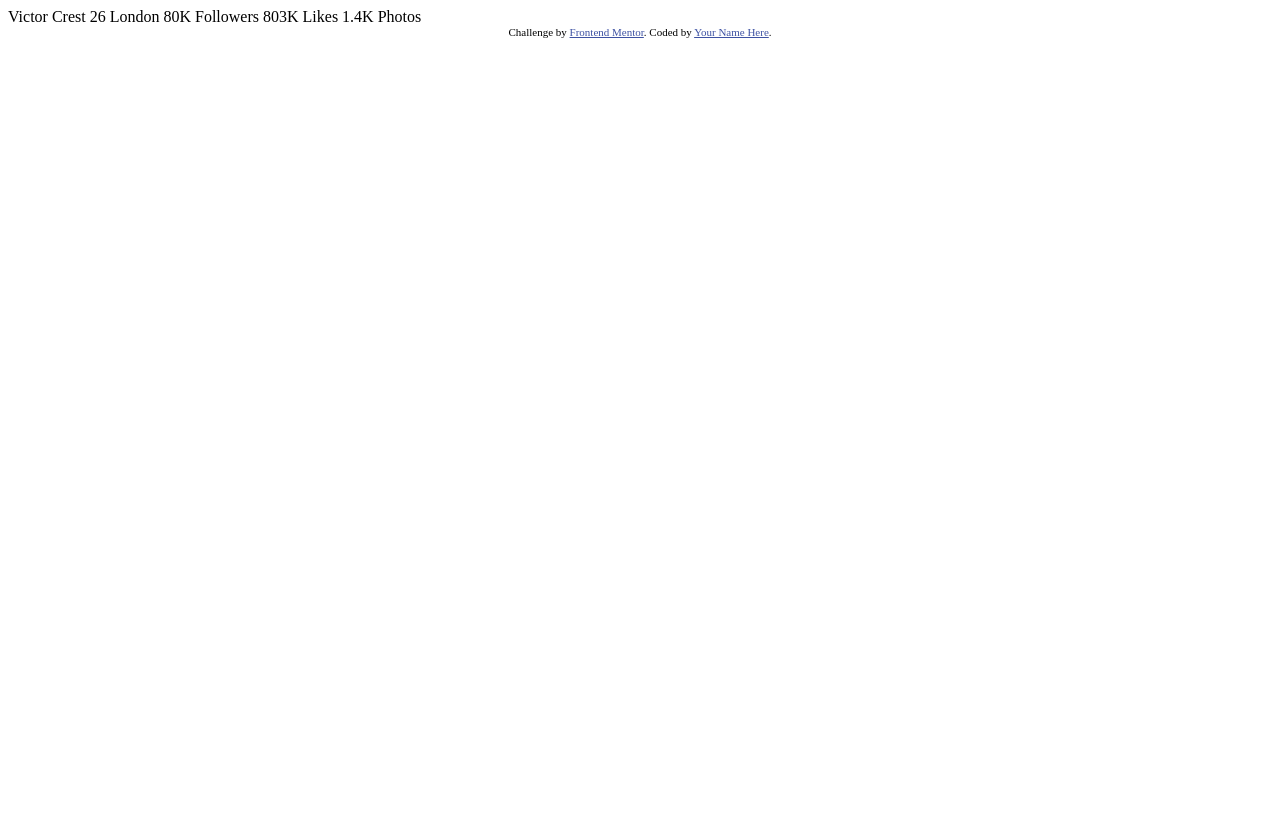
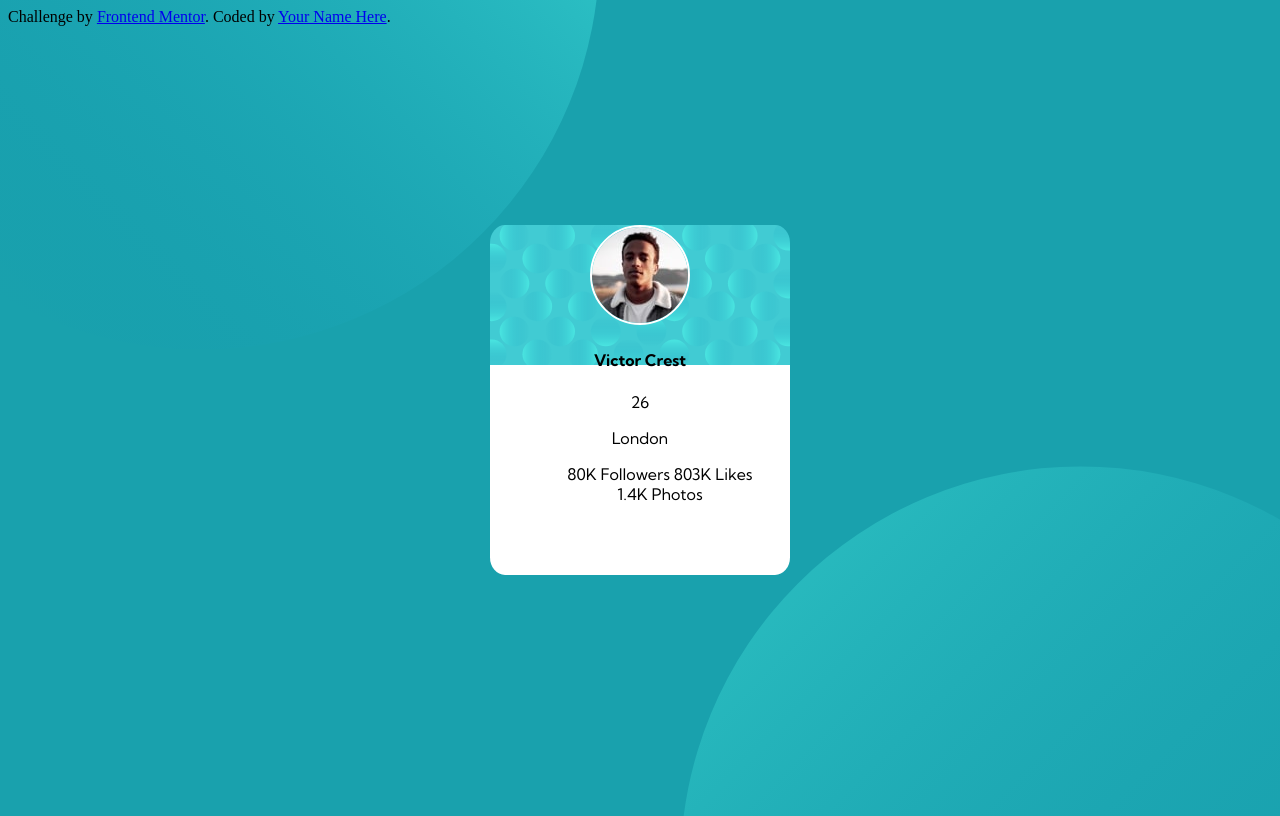
Before and after one commit to JhonnK08/profile-card-component-main, a plain HTML site: page index.html in a window 1280 px wide. Drawn offline with Linux system fonts and the light colour scheme.

Commit message:
algumas alterações

```diff
--- a/index.html
+++ b/index.html
@@ -3,30 +3,33 @@
 <head>
   <meta charset="UTF-8">
   <meta name="viewport" content="width=device-width, initial-scale=1.0"> <!-- displays site properly based on user's device -->
-
-  <link rel="icon" type="image/png" sizes="32x32" href="./images/favicon-32x32.png">
-
+  <link rel="icon" type="image/png" sizes="32x32" href="images/favicon-32x32.png">
+  <link rel="stylesheet" href="./scripts/css/css.css">
+  <link rel="preconnect" href="https://fonts.gstatic.com">
+  <link href="https://fonts.googleapis.com/css2?family=Kumbh+Sans:wght@400;700&display=swap" rel="stylesheet">
   <title>Frontend Mentor | Profile card component</title>
-
-  <!-- Feel free to remove these styles or customise in your own stylesheet 👍 -->
-  <style>
-    .attribution { font-size: 11px; text-align: center; }
-    .attribution a { color: hsl(228, 45%, 44%); }
-  </style>
 </head>
 <body>
-  Victor Crest
-  26
-  London
-
+  <div class="card" align="center">
+      <img class="photo" src="images/image-victor.jpg" alt="Profile Photo">
+    <h4>Victor Crest</h4>
+    <span>26</span>
+    <p>London</p>
+    <ul>
+      <li>
         80K
         Followers
-
+      </li>
+      <li>
         803K
         Likes
-
+      </li>
+      <li>
         1.4K
         Photos
+      </li>
+    </ul>
+  </div>
   <div class="attribution">
     Challenge by <a href="https://www.frontendmentor.io?ref=challenge" target="_blank">Frontend Mentor</a>.
     Coded by <a href="#">Your Name Here</a>.
--- /dev/null
+++ b/scripts/css/css.css
@@ -0,0 +1,35 @@
+body {
+    background-image: url("../../images/bg-pattern-top.svg"), url("../../images/bg-pattern-bottom.svg");
+    background-color: #19a1ad;
+    background-position: top -450px left -200px, bottom -450px right -200px;
+    background-repeat: no-repeat;
+    background-size: 800px;
+    height: 100vh;
+}
+ul {
+    list-style-type: none;
+}
+ul li {
+    display: inline-flex;
+}
+h4 {
+    font-family: 'Kumbh Sans', sans-serif;
+}
+
+.card {
+    background-color: #ffffff;
+    background: url("../../images/bg-pattern-card.svg") top no-repeat, #ffffff;
+    font-family: 'Kumbh Sans', sans-serif;
+    top: 50%;
+    left: 50%;
+    transform: translate(-50%,-50%);
+    position: absolute;
+    width: 300px;
+    height: 350px;
+    border-radius: 5%;
+}
+
+.photo {
+    border: 2px solid #ffffff;
+    border-radius: 50%;
+}
```
Lines whose indentation alone changed are shown as unchanged.
